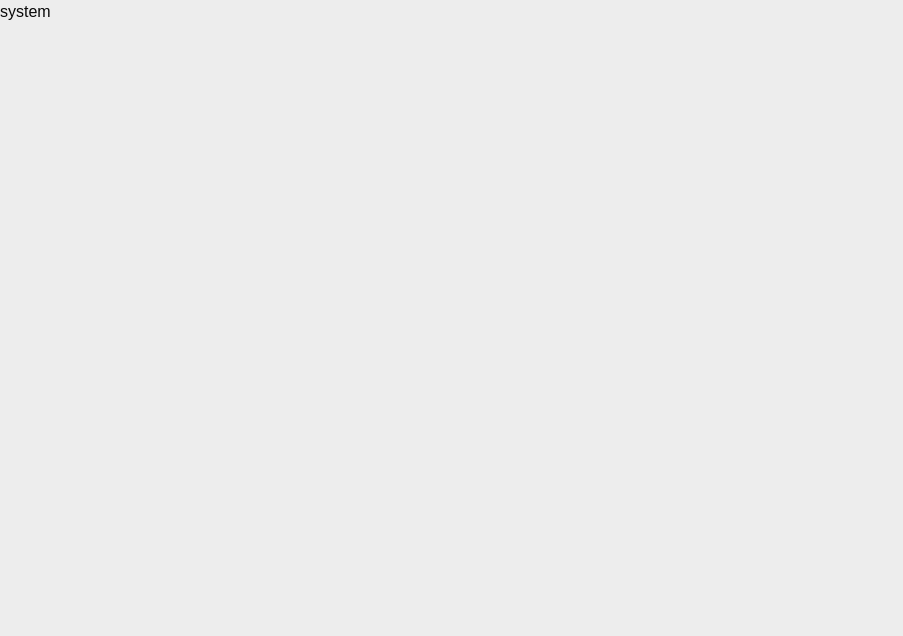
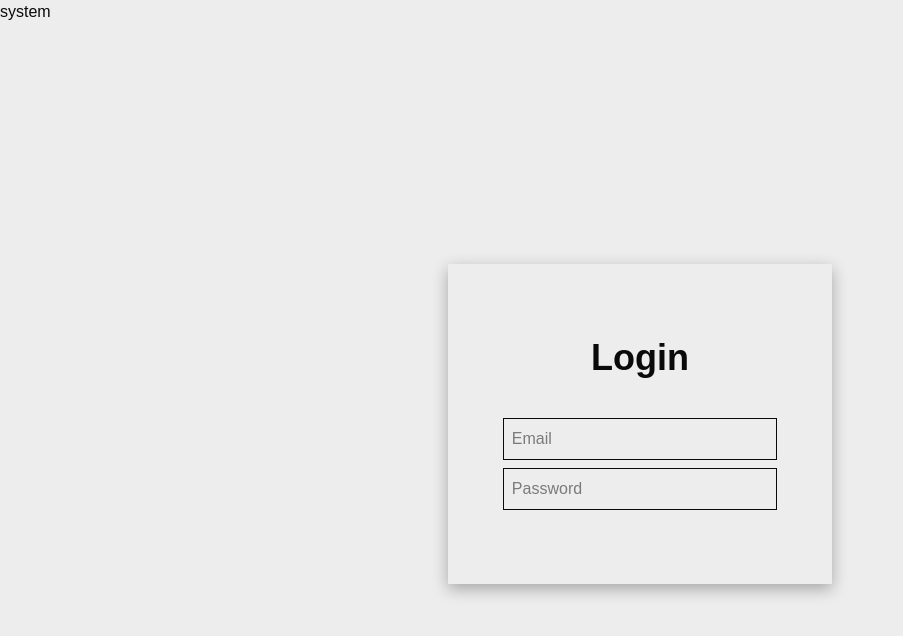
Before and after one commit to itsaflamingo/stock-port, a Next.js app: page / in a window 1280 px wide. Shown: the top 636 px of the page, without its empty margins (0-903 px from the left). Built offline with nearby package versions, Linux system fonts and the light colour scheme.

Commit message:
added login component, styled outline with box shadow

```diff
--- a/src/app/layout.tsx
+++ b/src/app/layout.tsx
@@ -27,9 +27,9 @@ export default function RootLayout({
   children: React.ReactNode;
 }>) {
   return (
-    <html lang="en" suppressHydrationWarning>
+    <html lang="en" suppressHydrationWarning className="h-full">
       <body
-        className={`${geistSans.variable} ${geistMono.variable} antialiased`}
+        className={`${geistSans.variable} ${geistMono.variable} antialiased w-full h-full`}
       >
         <ThemeProvider
           attribute="class"
--- a/src/app/page.tsx
+++ b/src/app/page.tsx
@@ -1,13 +1,15 @@
 import ThemeButton from "@/components/theme-button";
+import Account from "@/pages/account/account";
 
 export default function Home() {
   return (
-    <div>
-      <main>
+    <>
+      <menu>
         <ThemeButton />
-      </main>
+      </menu>
+      <Account />
       <footer>
       </footer>
-    </div>
+    </>
   );
 }
--- /dev/null
+++ b/src/pages/account/account.tsx
@@ -0,0 +1,9 @@
+import Login from "./login";
+
+export default function Account() {
+    return (
+        <div className="h-full flex items-center justify-center">
+            <Login />
+        </div>
+    );
+}
--- a/src/pages/account/login.tsx
+++ b/src/pages/account/login.tsx
@@ -0,0 +1,16 @@
+"use client"
+
+export default function Login() {
+    return (
+        <div className="w-3/10 h-4/10 flex flex-col items-center justify-center
+        shadow-[0_5px_15px_rgba(0,0,0,0.3)]
+        dark:[box-shadow:0_5px_15px_rgba(255,255,255,0.3),_0_5px_15px_rgba(0,0,0,0.3)]
+        gap-10">
+            <h1 className="text-4xl font-bold">Login</h1>
+            <form className="flex flex-col gap-2 w-5/7">
+                <input type="email" placeholder="Email" className="border w-full p-2" />
+                <input type="password" placeholder="Password" className="border w-full p-2" />
+            </form>
+        </div>
+    );
+}
```
